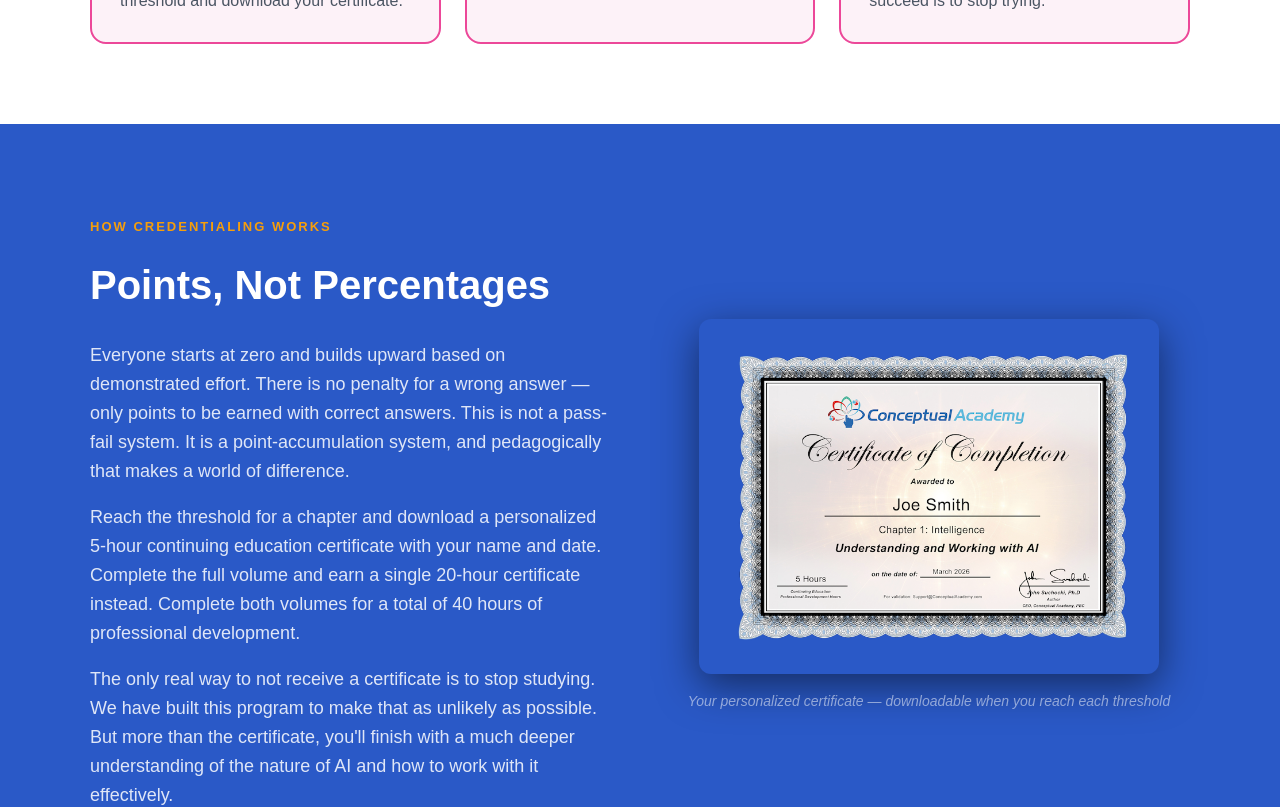
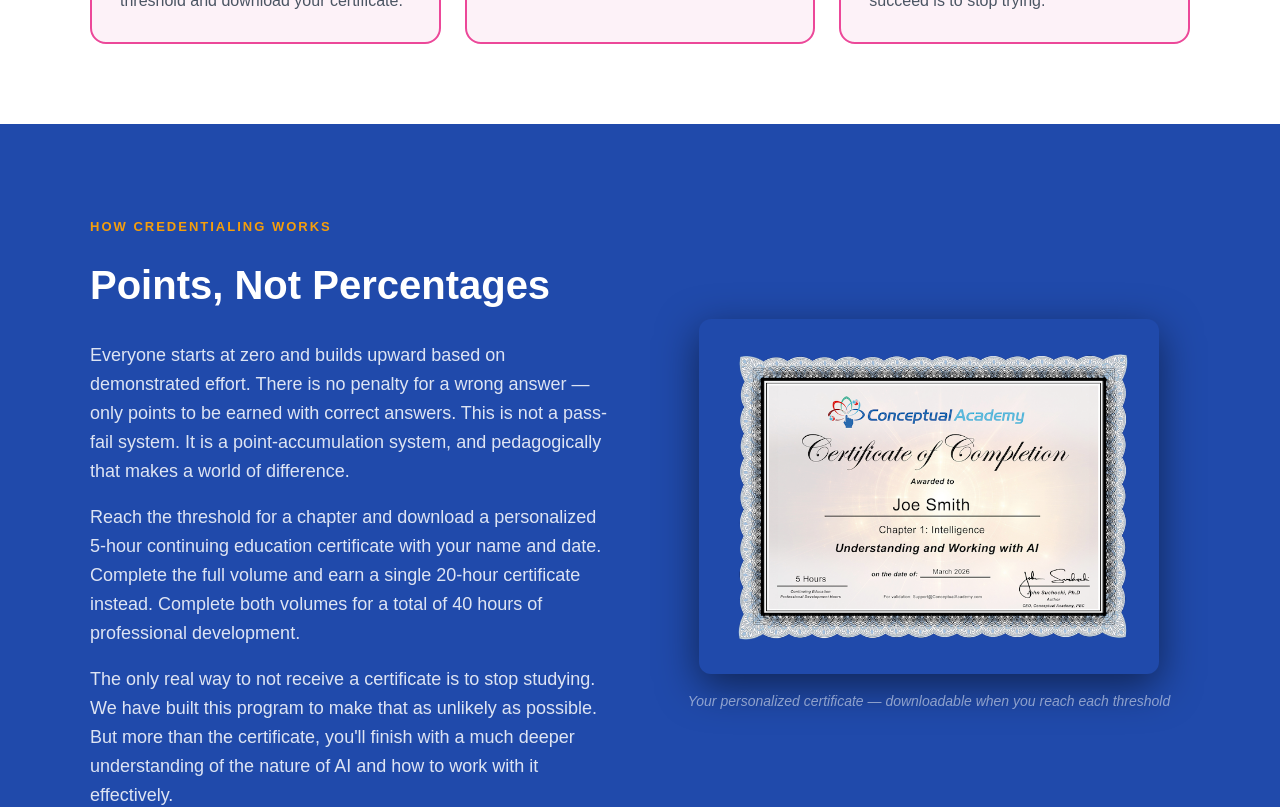
Before and after one commit to Suchocki88/UnderstandingAI.ai, a Next.js app: page /academy in a window 1280 px wide. Shown: the part 2920-3727 px from the top of the page. Built offline with nearby package versions, Linux system fonts and the light colour scheme.

Commit message:
Update page.tsx

```diff
--- a/app/academy/page.tsx
+++ b/app/academy/page.tsx
@@ -184,7 +184,7 @@ export default function Page() {
       </section>
 
       {/* CREDENTIAL SYSTEM */}
-      <section style={{ background: "#2a59c7", color: "white", padding: "80px 24px" }}>
+      <section style={{ background: "#204aab", color: "white", padding: "80px 24px" }}>
         <div style={{ maxWidth: 1100, margin: "0 auto" }}>
 
           {/* Top: text left, certificate right */}
```
